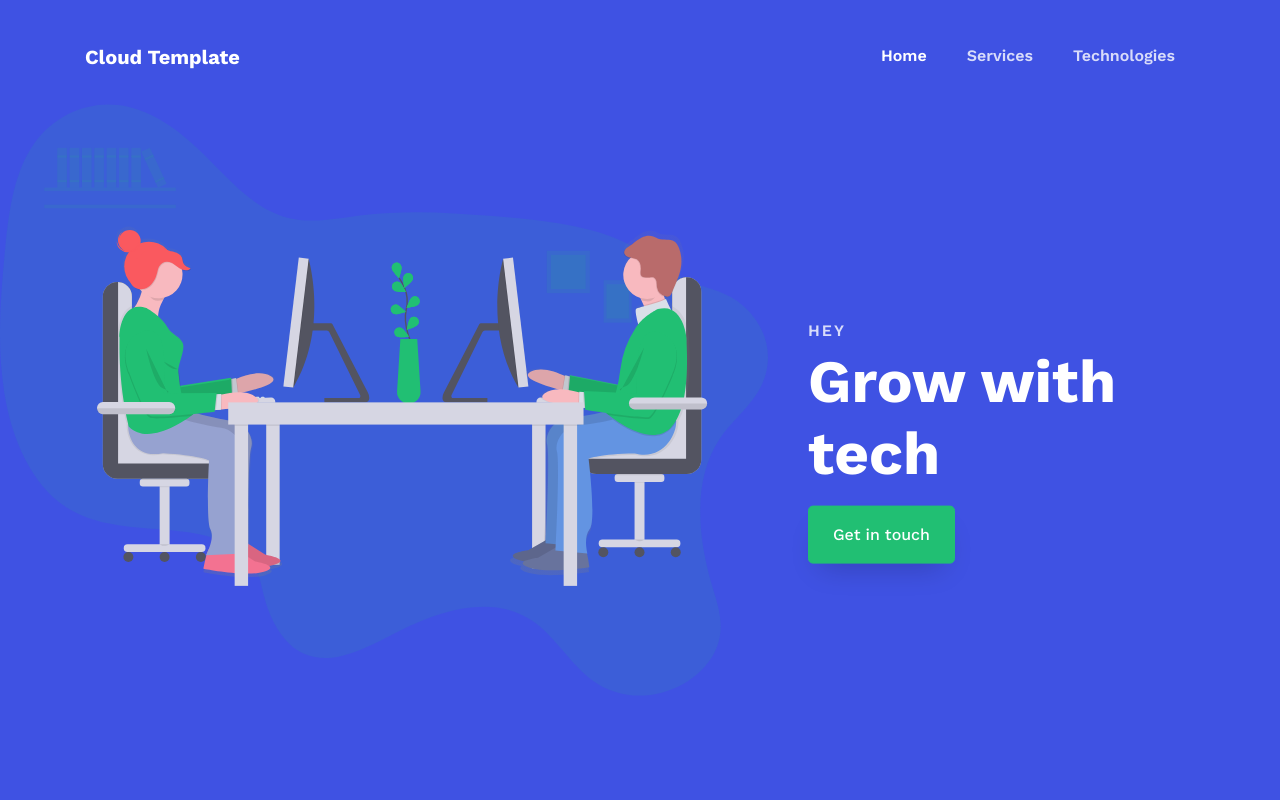
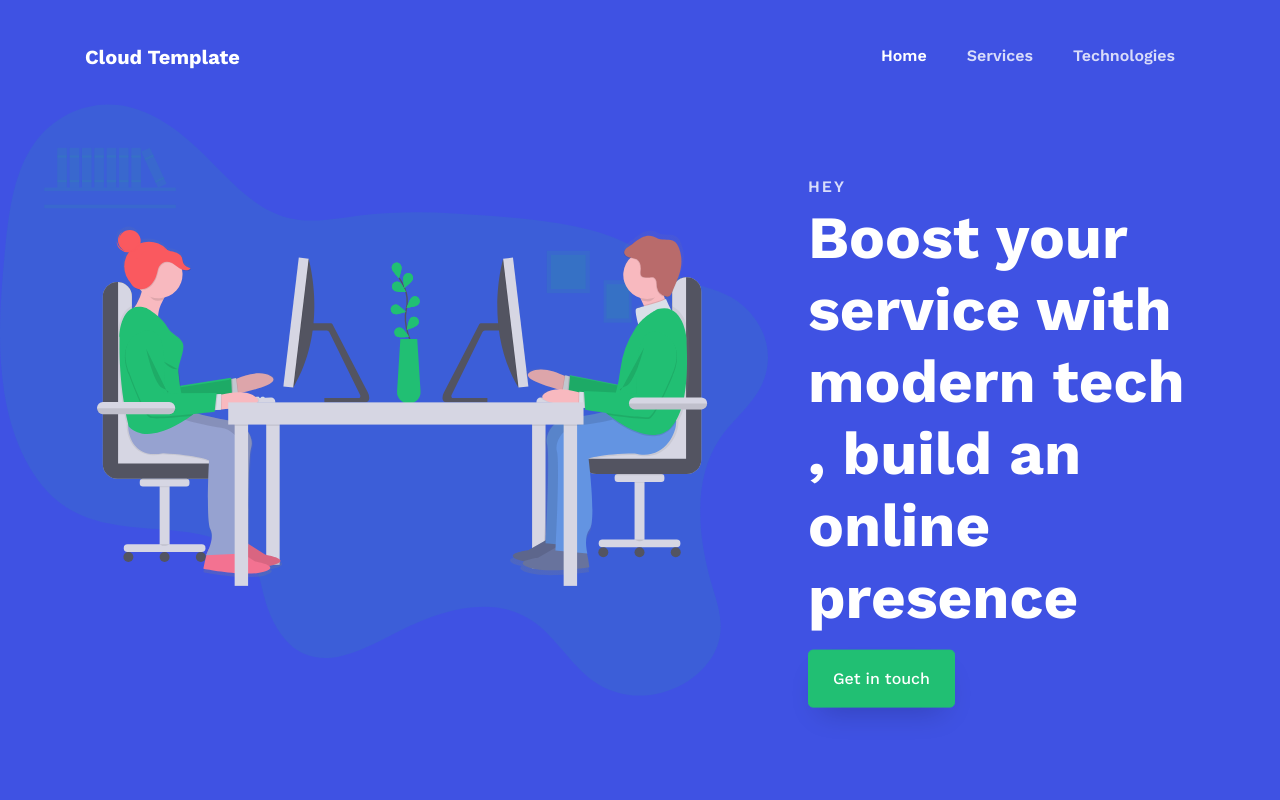
Before and after one commit to SHARONZACHARIA/projects, a plain HTML site: page index.html in a window 1280 px wide. Shown: the top 800 px of the page. Drawn offline with nearby package versions, Linux system fonts and the light colour scheme; some packages are replaced by stand-ins of ours; no server answers; files whose address does not match are found by name.

Commit message:
Updated index.html

```diff
--- a/index.html
+++ b/index.html
@@ -46,7 +46,7 @@
 	        <div class="one-forth d-flex align-items-center ftco-animate js-fullheight">
 	        	<div class="text mt-5">
 	        		<span class="subheading">Hey</span>
-	            <h1 class="mb-3">Grow with tech<span></span></h1>
+	            <h1 class="mb-3">Boost your service with modern tech , build an online presence <span></span></h1>
 	            <p></p>
 	            <p><a href="#" class="btn btn-secondary px-4 py-3">Get in touch</a></p>
 	          </div>
```
